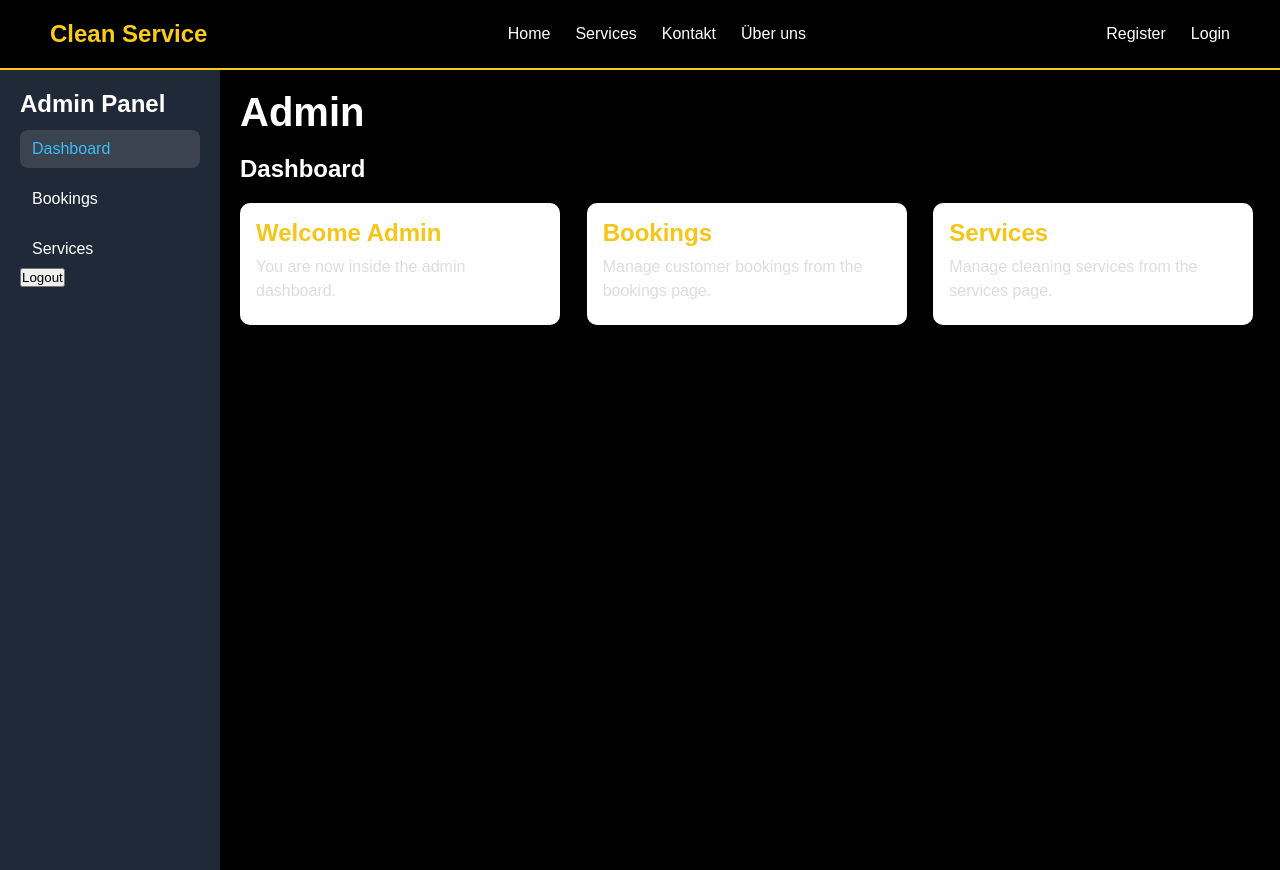
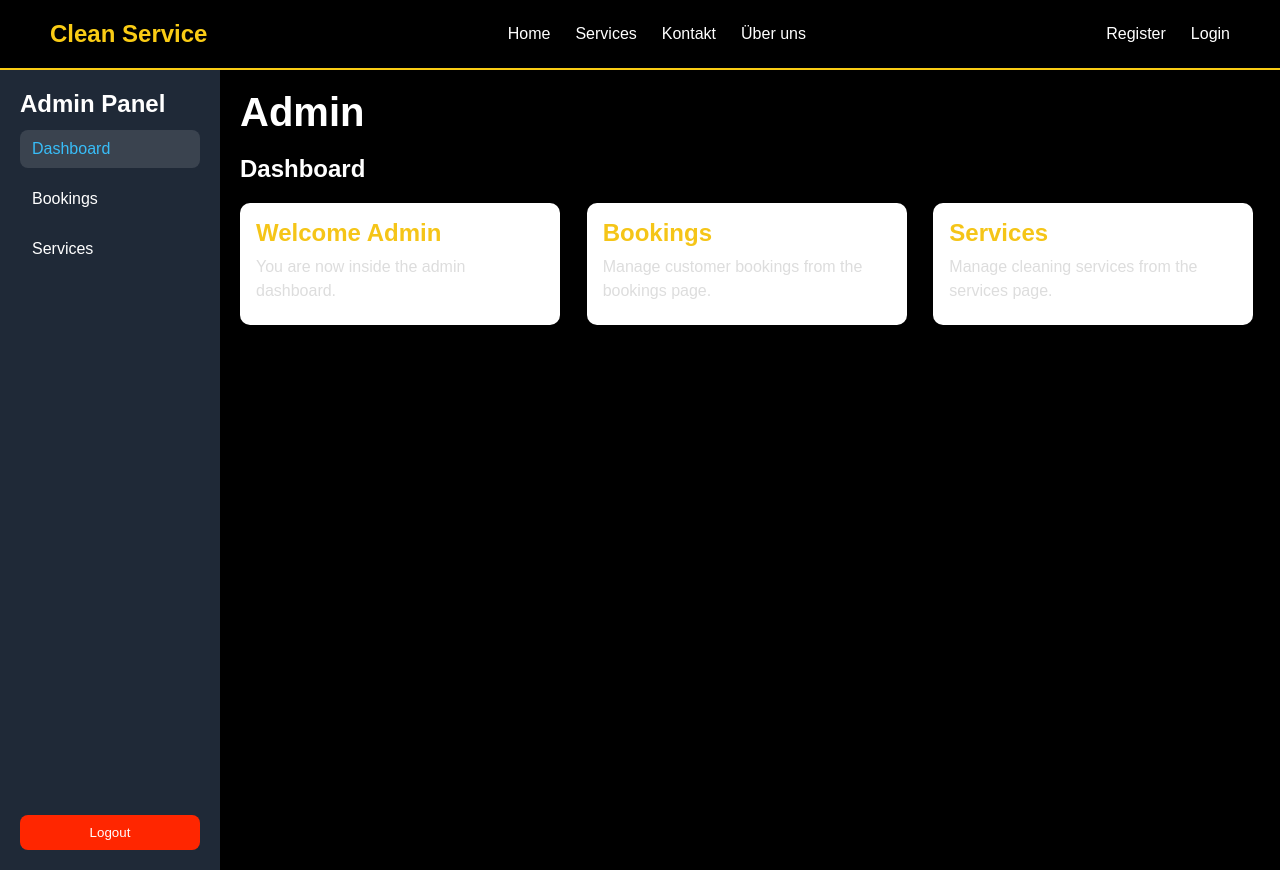
Before and after one commit to AhmedRamadan999/cleaning-service-platform, a React (Vite) app: page /admin in a window 1280 px wide. Built offline with nearby package versions, Linux system fonts and the light colour scheme; no server answers; sample sign-in values are in the browser's storage.

Commit message:
styling logout button

```diff
--- a/src/admins/AdminLayout.jsx
+++ b/src/admins/AdminLayout.jsx
@@ -18,7 +18,7 @@ const AdminLayout = () => {
         <NavLink to="/admin">Dashboard</NavLink>
         <NavLink to="/admin/bookings">Bookings</NavLink>
         <NavLink to="/admin/services">Services</NavLink>
-        <button onClick={logout}>Logout</button>
+        <button onClick={logout} className="logout">Logout</button>
       </div>
 
       <div className="admin-content">
--- a/src/styles/admin.css
+++ b/src/styles/admin.css
@@ -9,6 +9,18 @@
     background: #1f2937;
     color: white;
     padding: 20px;
+    display: flex;
+    flex-direction: column;
+}
+
+.admin-sidebar button {
+    margin-top: auto;
+    padding: 10px 12px;
+    border: none;
+    border-radius: 8px;
+    background: rgb(255, 38, 0);
+    color: white;
+    cursor: pointer;
 }
 
 .admin-content {
```
